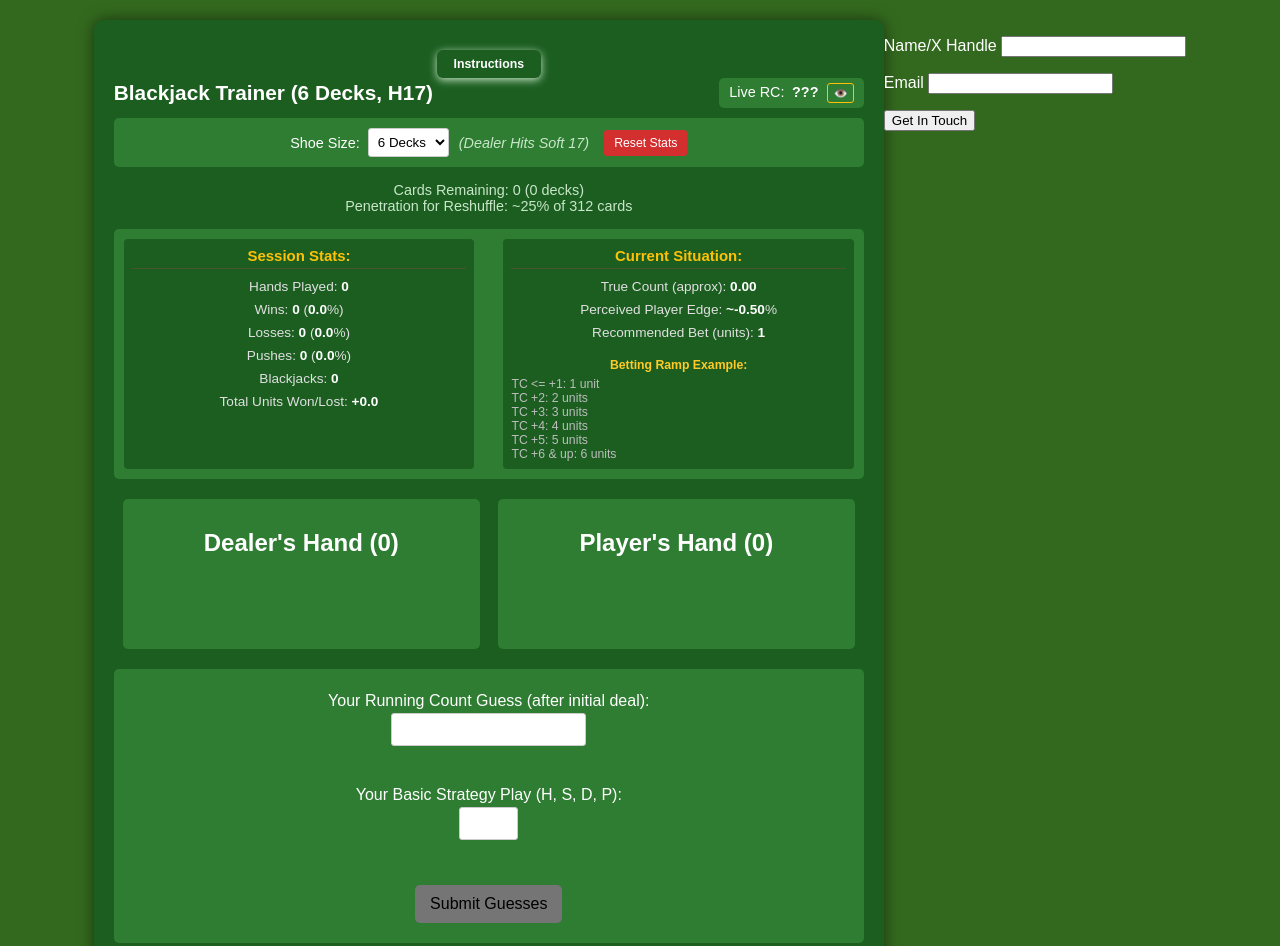
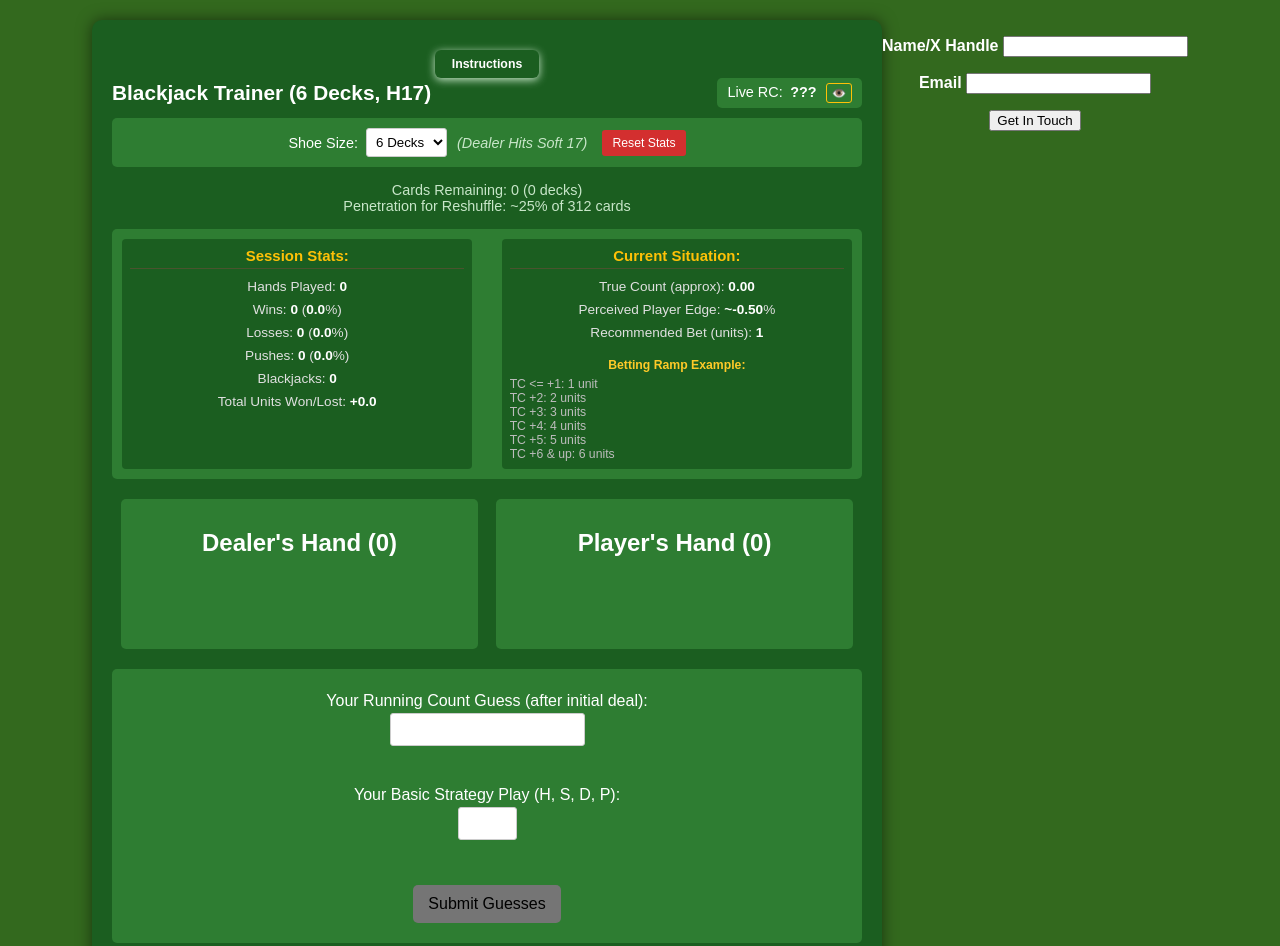
Before and after one commit to zbailey83/bj-count-sim, a plain HTML site: page index.html in a window 1280 px wide. Shown: the top 946 px of the page. Drawn offline with Linux system fonts and the light colour scheme.

Commit message:
Update index.html

```diff
--- a/index.html
+++ b/index.html
@@ -112,8 +112,11 @@
 
         <button id="next-hand-btn">Next Hand</button>
     </div>
-    <div style="display:flex; justify-content:center; margin-bottom:10px;">
-    <form name="contact" netlify>
+
+    <script src="script.js"></script>
+<br>
+    <b><center>
+     <form name="contact" netlify>
       <p>
         <label>Name/X Handle <input type="text" name="name" /></label>
       </p>
@@ -124,7 +127,7 @@
         <button type="submit">Get In Touch</button>
       </p>
     </form>
-    </div>
-    <script src="script.js"></script>
+</center></b>
+
 </body>
 </html>
```
